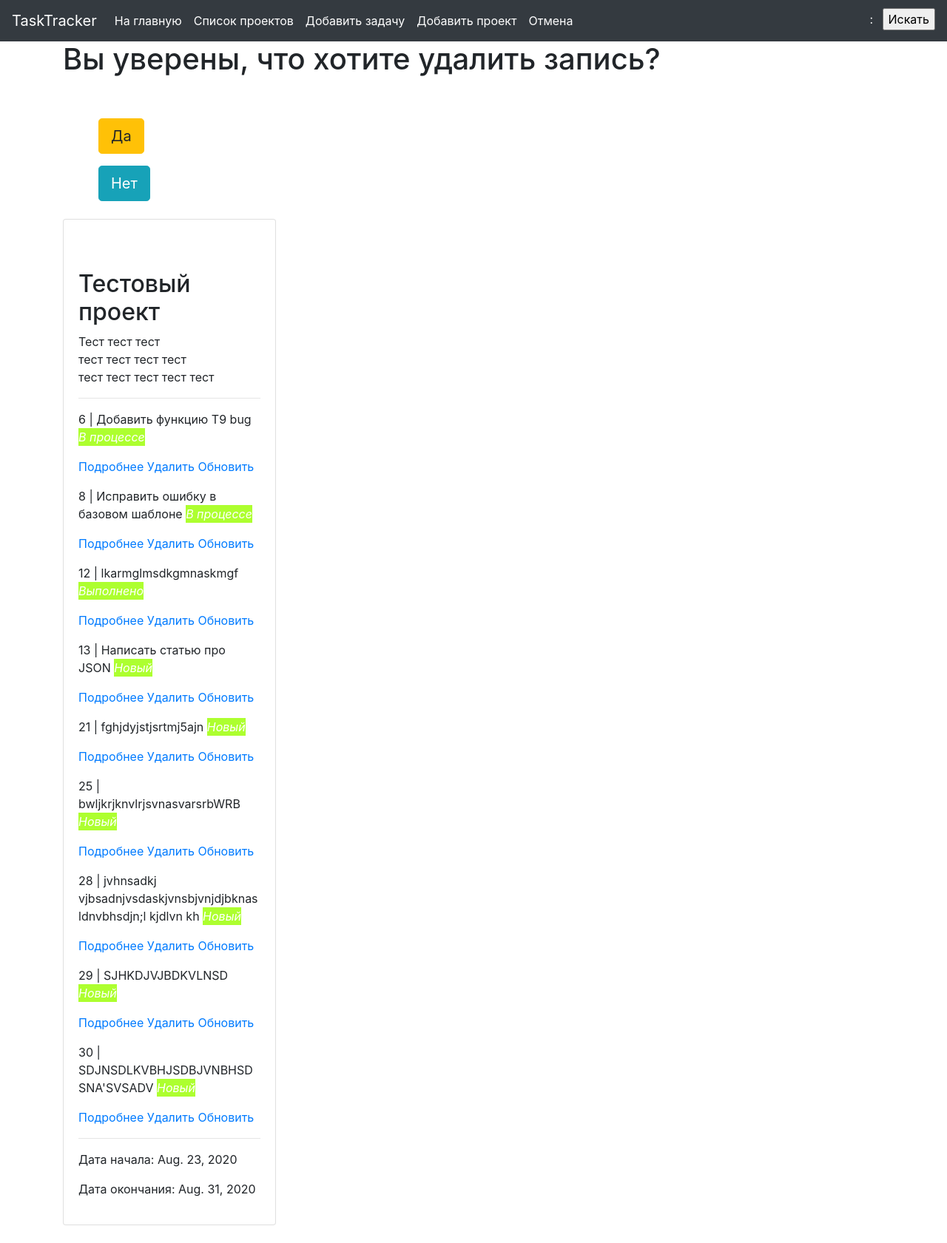
After one commit to AzatKaparov/homework_55_6_azat, a Django app: page /project/1/delete in a window 1280 px wide. The commit adds this page. Shown: the whole page at 74% size. Run offline with Django 3.2, Linux system fonts and the light colour scheme; data comes from the database, SQL or seed files in the repository; some libraries are stand-ins or nearby versions.

Commit message:
Добавлено удаление проекта

```diff
--- a/source/todolist/urls.py
+++ b/source/todolist/urls.py
@@ -16,7 +16,7 @@ Including another URLconf
 from django.contrib import admin
 from django.urls import path
 from webapp.views import TaskIndexView, TaskView, TaskCreateView, TaskDeleteView, TaskUpdateView,\
-    ProjectIndexView, ProjectView, ProjectCreateView, ProjectTaskCreateView
+    ProjectIndexView, ProjectView, ProjectCreateView, ProjectTaskCreateView, ProjectDeleteView
 
 urlpatterns = [
     path('admin/', admin.site.urls),
@@ -28,5 +28,6 @@ urlpatterns = [
     path('projects/', ProjectIndexView.as_view(), name='project_index'),
     path('project/<int:pk>/', ProjectView.as_view(), name='project_view'),
     path('project/add', ProjectCreateView.as_view(), name='project_create'),
-    path('project/<int:pk>/task/add/', ProjectTaskCreateView.as_view(), name='create_task_project')
+    path('project/<int:pk>/task/add/', ProjectTaskCreateView.as_view(), name='create_task_project'),
+    path('project/<int:pk>/delete', ProjectDeleteView.as_view(), name='project_delete')
 ]
--- a/source/webapp/templates/project/index.html
+++ b/source/webapp/templates/project/index.html
@@ -17,7 +17,7 @@
                     <p class="date">Дата начала: {{ project.start_date }}</p>
                     <p class="date">Дата окончания: {{ project.end_date }}</p>
                     <a href="{% url 'project_view' project.pk%}">Подробнее</a>
-{#                    <a href="{% url 'delete' projects.pk%}">Удалить</a>#}
+                    <a href="{% url 'project_delete' project.pk%}">Удалить</a>
 {#                    <a href="{% url 'update' projects.pk %}">Обновить</a>#}
                 </div>
             </div>
--- /dev/null
+++ b/source/webapp/templates/project/project_delete.html
@@ -0,0 +1,35 @@
+{% extends 'base.html' %}
+
+{% block title %}Delete{% endblock %}
+
+{% block menu %}
+    <li class="nav-item active">
+        <a class="nav-link" href="{% url 'index' %}">Отмена</a>
+    </li>
+{% endblock %}
+
+{% block content %}
+    <h1 id="main-center">Вы уверены, что хотите удалить запись?</h1>
+    <form action="{% url "project_delete" project.pk %}" method="post">
+        {% csrf_token %}
+        <p><input type="submit" value="Да" id="submit" class="btn btn-warning mt-5 ml-5 btn-lg"></p>
+        <p><a class="btn btn-info ml-5 btn-lg" href="{% url 'project_index' %}">Нет</a></p>
+    </form>
+    <div class="card my-4" style="width: 18rem">
+        <div class="card-body">
+            <h2 class="mt-5">{{ project.name }}</h2>
+    {% if project.description %}
+        <p class="pre">{{ project.description }}</p>
+        <hr/>
+    {% endif %}
+    {% for i in project.tasks_project.all %}
+        <p>{{ i.pk }} | {{ i.summary }} <i class="card-status">{{ i.status }}</i> </p>
+        <p><a href="{% url 'view' i.pk %}">Подробнее</a> <a href="{% url 'delete' i.pk %}">Удалить</a>
+            <a href="{% url 'update' i.pk %}">Обновить</a></p>
+    {% endfor %}
+    <hr/>
+    <p class="date">Дата начала: {{ project.start_date }}</p>
+    <p class="date">Дата окончания: {{ project.end_date }}</p>
+        </div>
+    </div>
+{% endblock %}
--- a/source/webapp/templates/project/project_view.html
+++ b/source/webapp/templates/project/project_view.html
@@ -28,7 +28,7 @@
     <p class="date">Дата начала: {{ project.start_date }}</p>
     <p class="date">Дата окончания: {{ project.end_date }}</p>
     <a class="btn btn-primary" href="{% url 'create_task_project' project.pk %}">Добавить задачу в проект</a>
-{#    <p class="mt-5"></p><a class="delete-button ml-5 px-3 mb-4" href="{% url 'delete' task.pk %}">Удалить</a><br/>#}
+    <p class="mt-5"></p><a class="delete-button ml-5 px-3 mb-4" href="{% url 'project_delete' project.pk %}">Удалить</a><br/>
 {#    <a class="update-button ml-5 px-3 mb-4" href="{% url 'update' task.pk %}">Обновить</a><br/>#}
-{#    <a class="back-button ml-5 px-3 mb-4" href="{% url 'index' %}">Назад</a></p>#}
+    <a class="back-button ml-5 px-3 mb-4" href="{% url 'project_index' %}">Назад</a></p>
 {% endblock %}
--- a/source/webapp/views/project_viwes.py
+++ b/source/webapp/views/project_viwes.py
@@ -1,10 +1,10 @@
 
 from django.shortcuts import render, get_object_or_404, redirect
 from django.db.models import Q
-from django.urls import reverse
+from django.urls import reverse, reverse_lazy
 from django.utils.http import urlencode
 from webapp.models import Project, Task
-from django.views.generic import TemplateView, FormView, ListView, DetailView, CreateView
+from django.views.generic import ListView, DetailView, CreateView, DeleteView, UpdateView
 from webapp.forms import SimpleSearchForm, ProjectForm, TaskForm, ProjectTaskForm
 
 
@@ -68,3 +68,9 @@ class ProjectTaskCreateView(CreateView):
         task.save()
         form.save_m2m()
         return redirect('project_view', pk=project.pk)
+
+
+class ProjectDeleteView(DeleteView):
+    template_name = 'project/project_delete.html'
+    model = Project
+    success_url = reverse_lazy('project_index')
```
Also changed, not shown: source/webapp/static/css/style.css (line endings or trailing spaces).
